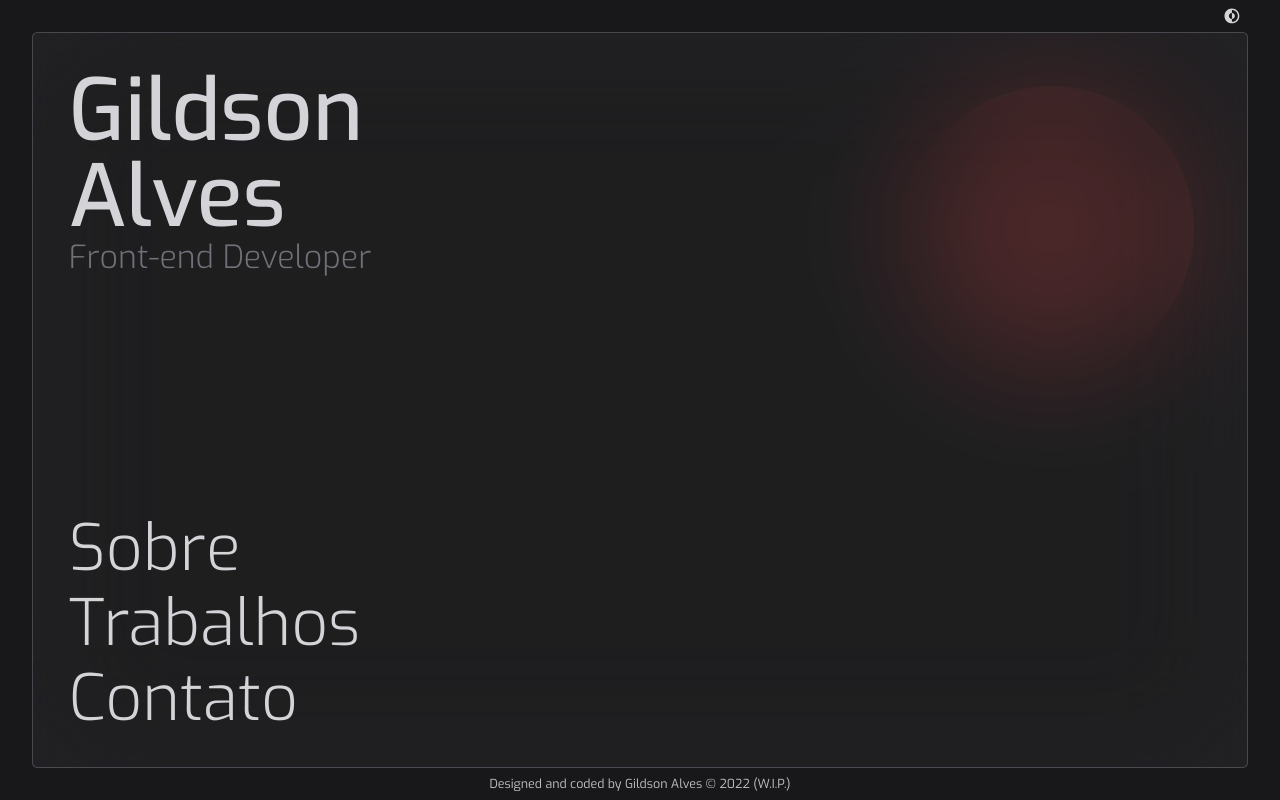
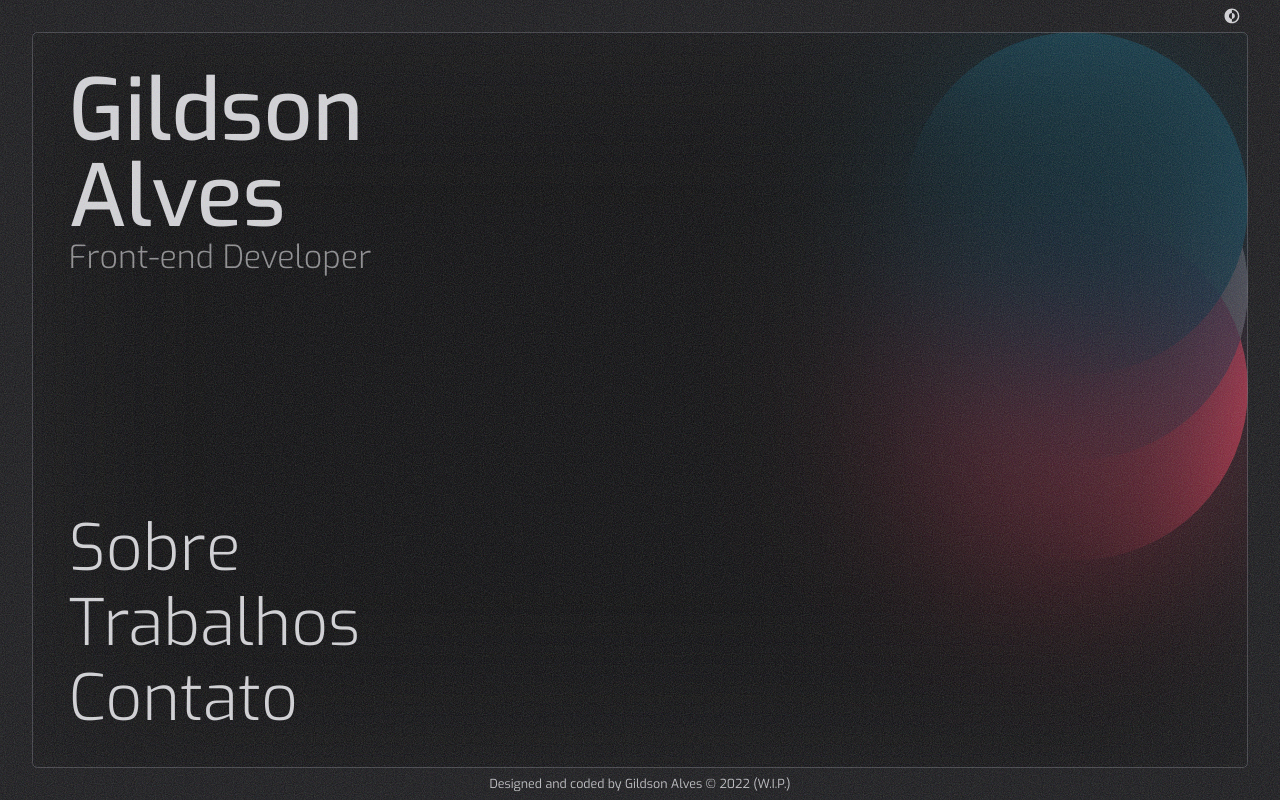
Before and after one commit to GilAlvez/portfolio, a Next.js app: page / in a window 1280 px wide. Built offline with nearby package versions, Linux system fonts and the light colour scheme.

Commit message:
(styles page) initial bluried background elements -without animation

```diff
--- a/app/layout.tsx
+++ b/app/layout.tsx
@@ -1,4 +1,7 @@
+/* eslint-disable @next/next/no-img-element */
 import { Exo } from '@next/font/google';
+import BackgroundAnimation from '../components/BackgroundAnimation';
+import NoiseFilter from '../components/NoiseFilter';
 import ToggleTheme from '../components/ToggleTheme';
 import '../styles/index.scss';
 
@@ -16,14 +19,14 @@ export default function RootLayout({ children }: LayoutRootProps) {
 					<div className="h-10 flex justify-end">
 						<ToggleTheme />
 					</div>
-					<div className="absolute right-24 top-24 w-80 aspect-square opacity-30 rounded-full bg-red-500" />
-					<main className="h-full backdrop-blur-3xl bg-white/5 backdrop-brightness-90 dark:backdrop-brightness-75 scrollbar overflow-y-scroll border rounded-md p-10 border-zinc-500/50">
+					<BackgroundAnimation />
+					<main className="relative h-full backdrop-blur-3xl lg:backdrop-blur-[90px] backdrop-brightness-90 dark:backdrop-brightness-50 scrollbar overflow-y-scroll border rounded-md p-10 border-zinc-500/50">
 						{children}
 					</main>
-
 					<footer className="mt-auto select-none py-2 text-center font-normal text-sm opacity-90">
 						Designed and coded by Gildson Alves © 2022 (W.I.P.)
 					</footer>
+					<NoiseFilter />
 				</body>
 			</html>
 		</>
--- /dev/null
+++ b/components/BackgroundAnimation/index.tsx
@@ -0,0 +1,13 @@
+import { MixedCircle } from './styles';
+
+const BackgroundAnimation = () => {
+	return (
+		<div className="relative opacity-40 dark:opacity-95">
+			<MixedCircle className="top-0 right-0 bg-secondary-500 dark:bg-secondary-900" />
+			<MixedCircle className="top-24 right-0 bg-zinc-500" />
+			<MixedCircle className="top-52 right-0 bg-primary-500" />
+		</div>
+	);
+};
+
+export default BackgroundAnimation;
--- /dev/null
+++ b/components/BackgroundAnimation/styles.tsx
@@ -0,0 +1,11 @@
+import tw from 'tailwind-styled-components';
+
+export const MixedCircle = tw.div`
+  absolute
+  w-52
+  lg:w-96
+  aspect-square
+  rounded-full
+  mix-blend-lighten
+  dark:mix-blend-darken
+`;
--- a/components/Title/index.tsx
+++ b/components/Title/index.tsx
@@ -10,7 +10,9 @@ const Title = () => {
 			<Link href="/">
 				<h1 className="font-medium">Gildson Alves</h1>
 			</Link>
-			<h2 className="text-zinc-500 font-light">Front-end Developer</h2>
+			<h2 className="transition duration-500 text-zinc-900/60 dark:text-zinc-200/60 font-light">
+				Front-end Developer
+			</h2>
 		</div>
 	);
 };
--- a/styles/_globals.scss
+++ b/styles/_globals.scss
@@ -6,8 +6,6 @@ html {
 	/* 62.5% let 1rem = 10px + calc with reduced screen width that return a fluid font-size(global spacing) for responsiveness */
 	font-size: calc(62.5% + (100vw / 300));
 	text-rendering: optimizeLegibility;
-	-webkit-font-smoothing: antialiased;
-	-moz-osx-font-smoothing: slatescale;
 	-webkit-text-size-adjust: 100%;
 	height: -webkit-fill-available;
 }
```
